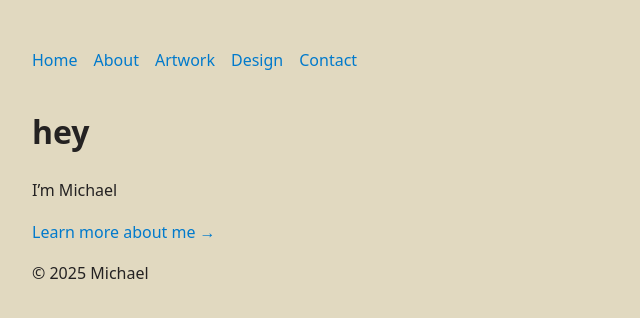
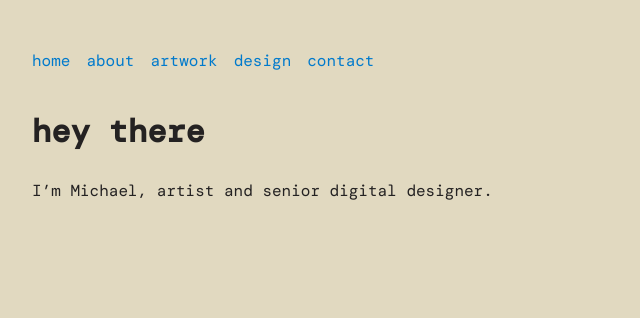
Before and after one commit to michaeleggar/michael-website, a Jekyll site: the page built from index.md, in a window 1280 px wide. Shown: the top 318 px of the page, without its empty margins (0-640 px from the left). Built offline with Jekyll 4.4.1, drawn with Linux system fonts in a browser that asks for light colours; some web fonts are replaced.

Commit message:
make small updates and add new font

```diff
--- a/_layouts/default.html
+++ b/_layouts/default.html
@@ -22,9 +22,5 @@
     <main>
       {{ content }}
     </main>
-
-    <footer>
-      <p>&copy; {{ site.time | date: "%Y" }} Michael</p>
-    </footer>
   </body>
 </html>
--- a/css/style.css
+++ b/css/style.css
@@ -1,6 +1,9 @@
+@import url('https://fonts.googleapis.com/css2?family=DM+Mono:wght@300;400;500&display=swap');
+
+
 body {
   margin: 0;
-  font-family: system-ui, sans-serif;
+  font-family: 'dm mono', monospace;
   line-height: 1.6;
   background: #e1d9c0;
   color: #242222;
@@ -13,6 +16,7 @@ nav ul {
   display: flex;
   gap: 1rem;
   margin-bottom: 2rem;
+  text-transform: lowercase;
 }
 
 a {
--- a/index.markdown
+++ /dev/null
@@ -1,10 +0,0 @@
----
-layout: default
-title: Home
----
-
-# hey
-
-I'm Michael
-
-[Learn more about me →](/about)
--- /dev/null
+++ b/index.md
@@ -0,0 +1,7 @@
+---
+layout: default
+title: Home
+---
+
+# hey there
+I'm Michael, artist and senior digital designer.
```
